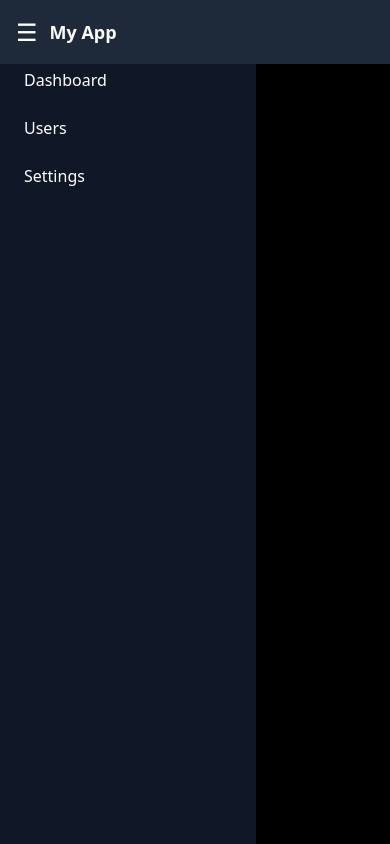
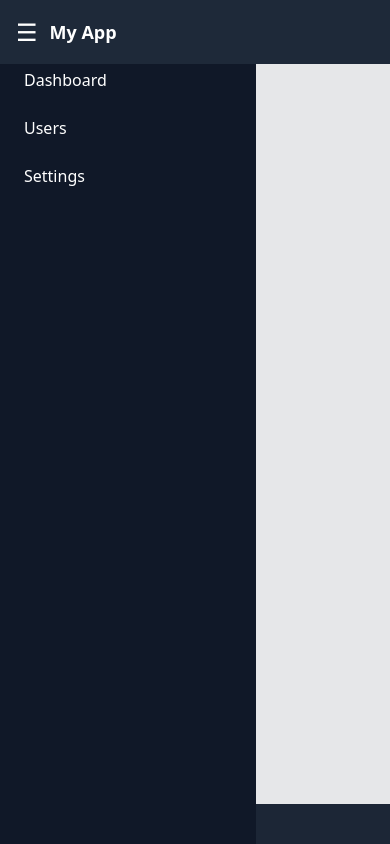
Before and after one commit to ghithadinan/angular21, an Angular app: page / in a window 390 px wide. Built offline with nearby package versions, Linux system fonts and the light colour scheme.

Commit message:
page fixing

```diff
--- a/src/app/app.html
+++ b/src/app/app.html
@@ -43,7 +43,13 @@
     <!-- OVERLAY (mobile only) -->
     @if (isSidebarOpen) {
       <div
-        class="fixed inset-0 bg-black bg-opacity-50 z-80 md:hidden"
+        class="fixed top-0 left-64 right-0 bottom-0 z-80 md:hidden
+         bg-black/5
+         transition-opacity duration-300 ease-in-out"
+        [class.opacity-100]="isSidebarOpen"
+        [class.opacity-0]="!isSidebarOpen"
+        [class.pointer-events-auto]="isSidebarOpen"
+        [class.pointer-events-none]="!isSidebarOpen"
         (click)="toggleSidebar()">
       </div>
     }
```
